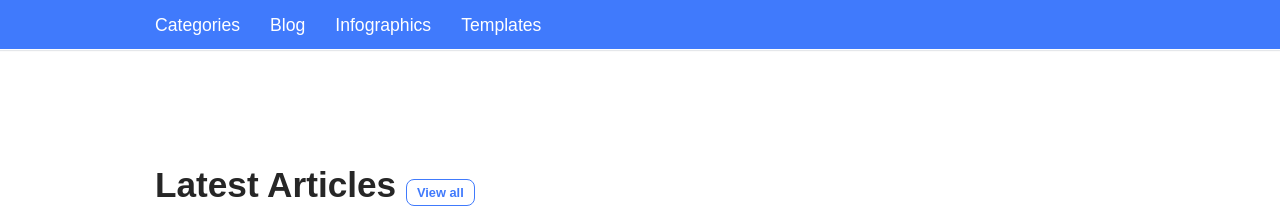
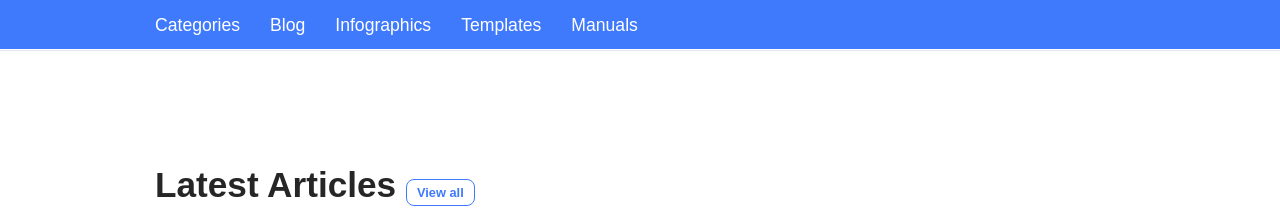
Before and after one commit to Flaaim/safe, a Jekyll site: the page built from index.html, in a window 1280 px wide and 900 px high. Shown: the top 208 px of the window. Built offline with Jekyll 4.4.1, drawn with Linux system fonts in a browser that asks for light colours; some web fonts are replaced; the list of posts is cut into pages by our own code.

Commit message:
Update header.html

```diff
--- a/_includes/header.html
+++ b/_includes/header.html
@@ -8,7 +8,7 @@
 <li><a href="{{ "/blog" | prepend: site.baseurl }}">Blog</a></li>
 <li><a href="{{ "/infographics" | prepend: site.baseurl }}">Infographics</a></li>
 				<li><a href="{{ "/templates" | prepend: site.baseurl }}">Templates</a></li>
-
+				<li><a href="{{ "/manuals" | prepend: site.baseurl }}">Manuals</a></li>
 			</ul>
 
 		</nav>
```
